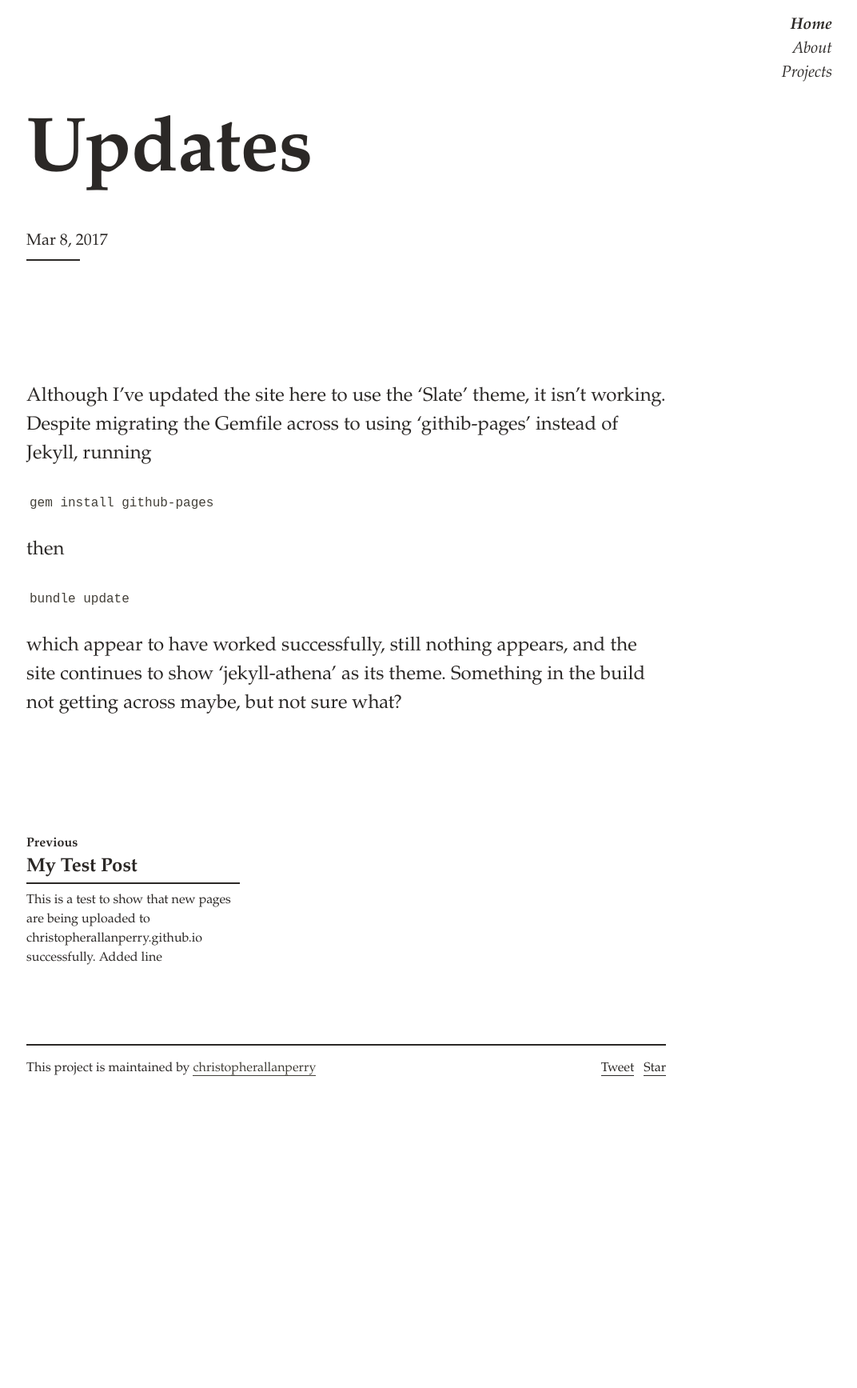
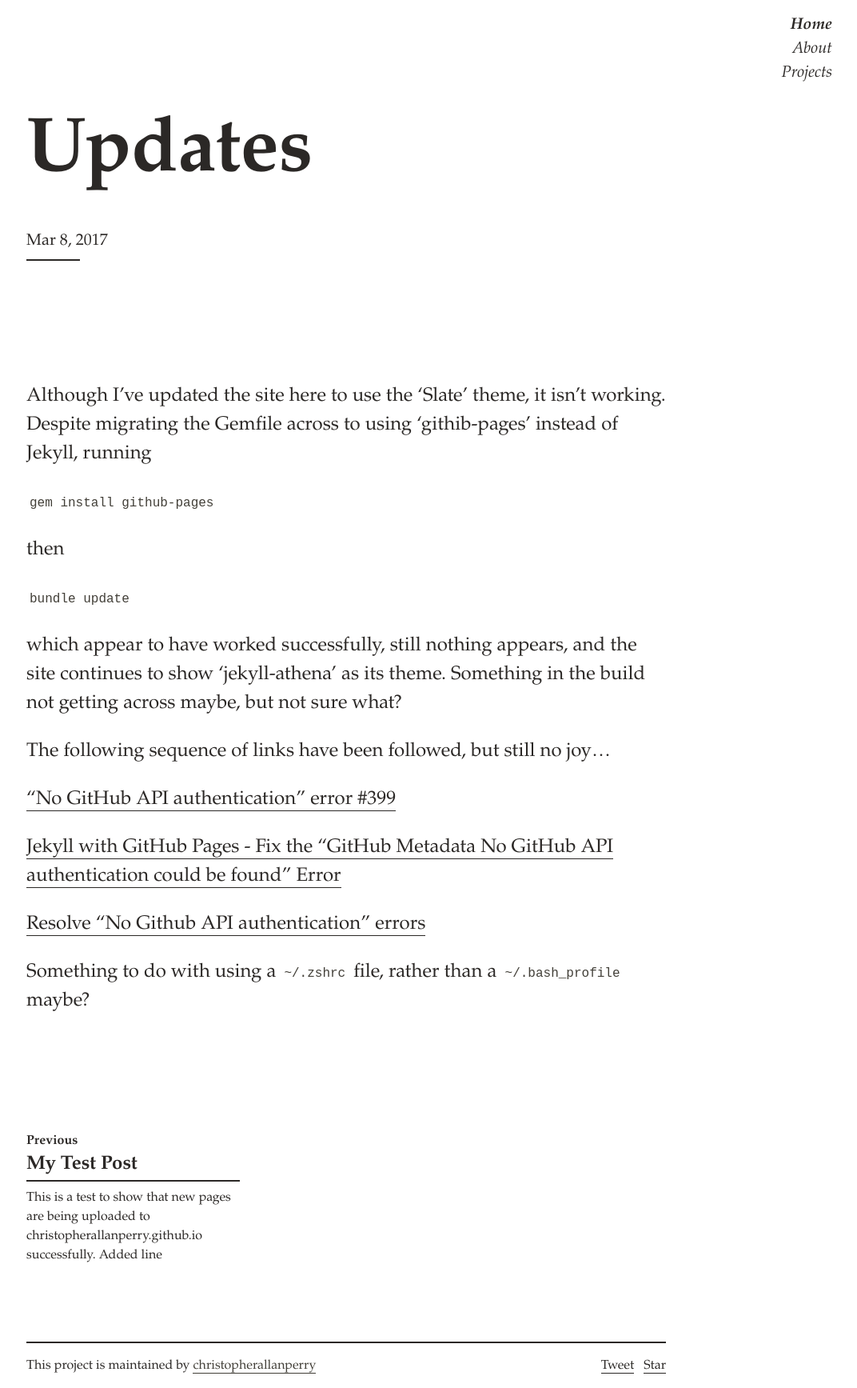
Before and after one commit to christopherallanperry/christopherallanperry.github.io, a Jekyll site: the page built from _posts/2017-03-08-updates.markdown, in a window 1280 px wide. Shown: the whole page at 80% size, without its empty margins (207-1279 px from the left). Built offline with Jekyll 4.4.1, drawn with Linux system fonts in a browser that asks for light colours; comment, search, counter and statistics services are not loaded; before the commit the page ends 1363 px from its top, so only the background shows below that.

Commit message:
Updates to today's post

```diff
--- a/_posts/2017-03-08-updates.markdown
+++ b/_posts/2017-03-08-updates.markdown
@@ -13,3 +13,13 @@ then
 `bundle update`
 
 which appear to have worked successfully, still nothing appears, and the site continues to show 'jekyll-athena' as its theme. Something in the build not getting across maybe, but not sure what?
+
+The following sequence of links have been followed, but still no joy...
+
+["No GitHub API authentication" error #399](https://github.com/github/pages-gem/issues/399)
+
+[Jekyll with GitHub Pages - Fix the "GitHub Metadata No GitHub API authentication could be found" Error](http://knightcodes.com/miscellaneous/2016/09/13/fix-github-metadata-error.html)
+
+[Resolve “No Github API authentication” errors](http://idratherbewriting.com/documentation-theme-jekyll/mydoc_install_jekyll_on_mac.html#githuberror)
+
+Something to do with using a `~/.zshrc` file, rather than a `~/.bash_profile` maybe?
```
Also changed, not shown: 1 other file.
